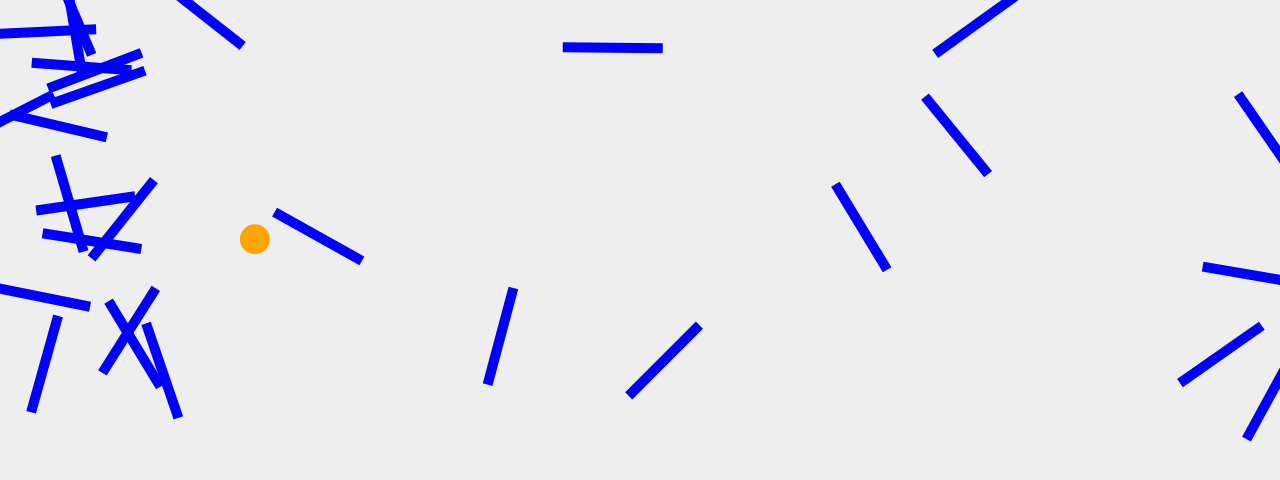
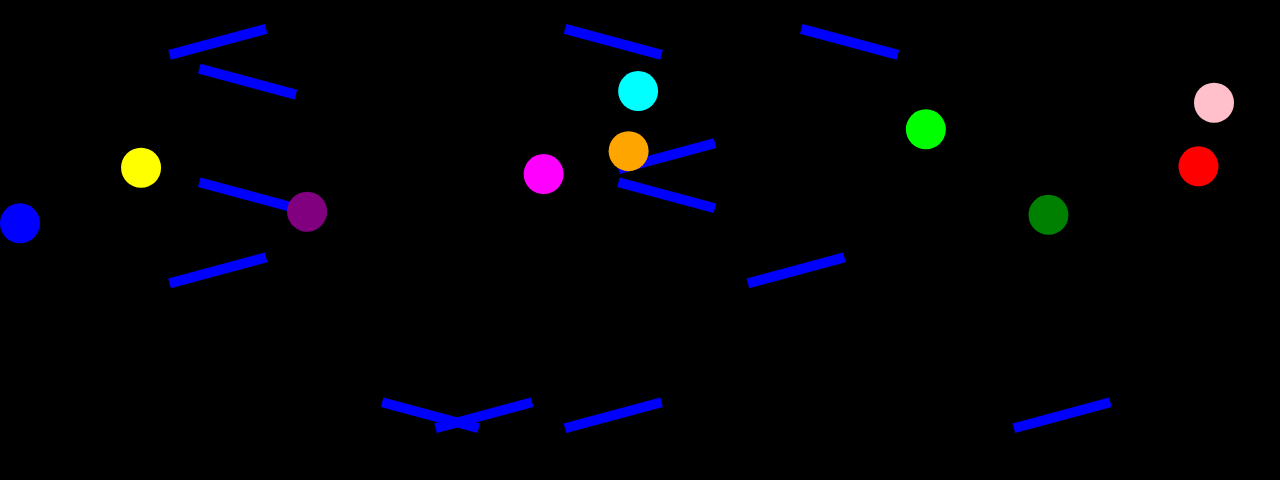
Before and after one commit to sharkbait1234/ball-elimination-game, a plain HTML site: page index.html in a window 1280 px wide. Shown: the top 480 px of the page. Drawn offline with Linux system fonts and the light colour scheme; grey boxes are pictures that could not be loaded.

Commit message:
Update index.html

```diff
--- a/index.html
+++ b/index.html
@@ -2,202 +2,197 @@
 <html lang="en">
 <head>
   <meta charset="UTF-8">
-  <title>Countryball Elimination Game</title>
+  <title>Ball Obstacle Game</title>
   <style>
-    body { margin: 0; overflow: hidden; }
-    canvas { display: block; background: #eee; }
-    .github-badge {
-      position: fixed;
-      bottom: 10px;
-      right: 10px;
+    body {
+      margin: 0;
+      background-color: black;
+      overflow: hidden;
+    }
+    canvas {
+      display: block;
     }
   </style>
 </head>
 <body>
 <canvas id="gameCanvas"></canvas>
-
-<a href="https://github.com/your-username/your-repo" class="github-badge">
-  <img src="https://img.shields.io/badge/GitHub-Repo-black?logo=github" alt="GitHub Repo">
-</a>
-
 <script>
 const canvas = document.getElementById('gameCanvas');
 const ctx = canvas.getContext('2d');
 canvas.width = window.innerWidth;
 canvas.height = window.innerHeight;
 
-const FRICTION = 0.4;
-const BOUNCINESS = 0.6;
-const GRAVITY = 0.5;
+const gravity = 0.3;
+const friction = 0.4;
+const bounciness = 0.6;
 
-const greenLineY = canvas.height - 50;
-let greenLineColor = "green";
-
-const colors = ["red", "blue", "green", "yellow", "purple", "orange", "pink", "brown", "cyan", "magenta"];
 const balls = [];
-const savedBalls = [];
+const ballColors = ['red', 'blue', 'green', 'yellow', 'purple', 'orange', 'pink', 'cyan', 'magenta', 'lime'];
 
 for (let i = 0; i < 10; i++) {
   balls.push({
     x: Math.random() * canvas.width,
-    y: Math.random() * 100,
-    vx: (Math.random() - 0.5) * 5,
+    y: Math.random() * canvas.height / 4,
+    radius: 20,
+    vx: 0,
     vy: 0,
-    radius: 15,
-    color: colors[i],
+    color: ballColors[i],
     saved: false
   });
 }
 
 const obstacles = [];
-for (let i = 0; i < 29; i++) {  // Now 29 obstacles
-  obstacles.push({
-    x: 100 + i * 120,
-    y: 200 + (i % 3) * 100,
-    width: 100,
-    height: 10,
-    angle: 0,
-    speedX: (Math.random() * 2 + 1) * (Math.random() < 0.5 ? 1 : -1),
-    speedY: (Math.random() * 2 + 1) * (Math.random() < 0.5 ? 1 : -1),
-    rotationSpeed: Math.random() * 2
+const rows = 5;
+const cols = 6;
+const spacingX = canvas.width / (cols + 1);
+const spacingY = canvas.height / (rows + 2);
+
+for (let row = 0; row < rows; row++) {
+  for (let col = 0; col < cols; col++) {
+    obstacles.push({
+      x: spacingX * (col + 1),
+      y: spacingY * (row + 1),
+      width: 100,
+      height: 10,
+      angle: 0,
+      speedX: 1 * (Math.random() < 0.5 ? 1 : -1),
+      speedY: 1 * (Math.random() < 0.5 ? 1 : -1),
+      rotationSpeed: 0.02 * (Math.random() < 0.5 ? 1 : -1)
+    });
+  }
+}
+
+let greenLine = {
+  x: 0,
+  y: canvas.height - 50,
+  width: canvas.width,
+  height: 10,
+  color: 'green'
+};
+
+function drawObstacles() {
+  ctx.fillStyle = 'blue';
+  obstacles.forEach(ob => {
+    ctx.save();
+    ctx.translate(ob.x, ob.y);
+    ctx.rotate(ob.angle);
+    ctx.fillRect(-ob.width / 2, -ob.height / 2, ob.width, ob.height);
+    ctx.restore();
   });
 }
 
-let transitionX = 0;
-let transitioning = false;
+function updateObstacles() {
+  obstacles.forEach(ob => {
+    ob.x += ob.speedX;
+    ob.y += ob.speedY;
+    ob.angle += ob.rotationSpeed;
 
-function startTransition() {
-  transitioning = true;
+    if (ob.x < ob.width / 2 || ob.x > canvas.width - ob.width / 2) ob.speedX *= -1;
+    if (ob.y < ob.height / 2 || ob.y > canvas.height - ob.height / 2) ob.speedY *= -1;
+  });
 }
 
-function checkCollision(ball, obs) {
-  // AABB collision for simplicity
-  let cos = Math.cos(obs.angle);
-  let sin = Math.sin(obs.angle);
+function drawBalls() {
+  balls.forEach(ball => {
+    if (!ball.saved) {
+      ctx.beginPath();
+      ctx.arc(ball.x, ball.y, ball.radius, 0, Math.PI * 2);
+      ctx.fillStyle = ball.color;
+      ctx.fill();
+      ctx.closePath();
+    }
+  });
+}
 
-  // rotate ball position to obstacle's axis
-  let relX = ball.x - obs.x;
-  let relY = ball.y - obs.y;
+function updateBalls() {
+  balls.forEach(ball => {
+    if (ball.saved) return;
 
-  let rotatedX = relX * cos + relY * sin;
-  let rotatedY = relY * cos - relX * sin;
+    ball.vy += gravity;
 
-  let hw = obs.width / 2;
-  let hh = obs.height / 2;
+    ball.vx *= friction;
+    ball.vy *= friction;
 
-  if (rotatedX > -hw - ball.radius && rotatedX < hw + ball.radius &&
-      rotatedY > -hh - ball.radius && rotatedY < hh + ball.radius) {
+    ball.x += ball.vx;
+    ball.y += ball.vy;
 
-    // simple bounce effect
-    ball.vy *= -BOUNCINESS;
-    ball.vx *= FRICTION;
+    // Boundary collision
+    if (ball.x - ball.radius < 0 || ball.x + ball.radius > canvas.width) {
+      ball.vx = -ball.vx * bounciness;
+      ball.x = Math.max(ball.radius, Math.min(ball.x, canvas.width - ball.radius));
+    }
+    if (ball.y - ball.radius < 0) {
+      ball.vy = -ball.vy * bounciness;
+      ball.y = ball.radius;
+    }
 
-    // move ball up so it doesn’t stay stuck
-    ball.y -= 5;
+    // Obstacle collision
+    obstacles.forEach(ob => {
+      const dx = ball.x - ob.x;
+      const dy = ball.y - ob.y;
+      const distance = Math.sqrt(dx * dx + dy * dy);
+
+      if (Math.abs(dx) < ob.width / 2 + ball.radius && Math.abs(dy) < ob.height / 2 + ball.radius) {
+        ball.vx = -ball.vx * bounciness;
+        ball.vy = -ball.vy * bounciness;
+      }
+    });
+
+    // Green line detection
+    if (ball.y + ball.radius >= greenLine.y && !ball.saved) {
+      ball.saved = true;
+    }
+  });
+}
+
+function drawGreenLine() {
+  ctx.fillStyle = greenLine.color;
+  ctx.fillRect(greenLine.x, greenLine.y, greenLine.width, greenLine.height);
+}
+
+let losingBall = null;
+let losingBallTimer = 0;
+
+function checkLastBall() {
+  const remaining = balls.filter(b => !b.saved);
+  if (remaining.length === 1) {
+    greenLine.color = 'red';
+    losingBall = remaining[0];
+    losingBallTimer = 120;  // Show for 2 seconds (60 FPS)
+  } else if (remaining.length === 0) {
+    // Could trigger Fase 2 here
   }
 }
 
-function updatePhysics(ball) {
-  if (ball.saved) return;
-
-  ball.vy += GRAVITY;
-  ball.x += ball.vx;
-  ball.y += ball.vy;
-
-  // Check collision with obstacles
-  obstacles.forEach(obs => checkCollision(ball, obs));
-
-  // Check collision with green line
-  if (ball.y + ball.radius >= greenLineY) {
-    ball.y = greenLineY - ball.radius;
-    ball.vy *= -BOUNCINESS;
-    ball.vx *= FRICTION;
-
-    ball.saved = true;
-    savedBalls.push(ball);
-
-    if (savedBalls.length >= 9) {
-      greenLineColor = "red";
-      setTimeout(() => startTransition(), 2000);
-    }
+function drawLosingBall() {
+  if (losingBall && losingBallTimer > 0) {
+    ctx.beginPath();
+    ctx.arc(canvas.width / 2, canvas.height / 2, 80, 0, Math.PI * 2);
+    ctx.fillStyle = losingBall.color;
+    ctx.fill();
+    ctx.closePath();
+    losingBallTimer--;
   }
 }
 
-function updateObstacles() {
-  obstacles.forEach(obs => {
-    obs.x += Math.sin(Date.now() * 0.001 + obs.speedX) * obs.speedX;
-    obs.y += Math.cos(Date.now() * 0.001 + obs.speedY) * obs.speedY;
-    obs.angle += obs.rotationSpeed * 0.01;
+function animate() {
+  ctx.fillStyle = 'black';
+  ctx.fillRect(0, 0, canvas.width, canvas.height);
 
-    // Keep obstacles inside canvas
-    if (obs.x < 0) obs.x = canvas.width;
-    if (obs.x > canvas.width) obs.x = 0;
-    if (obs.y < 0) obs.y = canvas.height / 2;
-    if (obs.y > canvas.height / 2) obs.y = 0;
-  });
-}
+  updateObstacles();
+  updateBalls();
+  checkLastBall();
 
-function animate() {
-  ctx.clearRect(0, 0, canvas.width, canvas.height);
-
-  if (transitioning) {
-    transitionX -= 10;
-    if (transitionX <= -canvas.width) {
-      transitioning = false;
-      transitionX = 0;
-      alert('Next phase starts!');
-    }
-  }
-
-  ctx.save();
-  ctx.translate(transitionX, 0);
-
-  // Green/red line
-  ctx.fillStyle = greenLineColor;
-  ctx.fillRect(0, greenLineY, canvas.width, 5);
-
-  // Obstacles
-  updateObstacles();
-  obstacles.forEach(obs => {
-    ctx.save();
-    ctx.translate(obs.x, obs.y);
-    ctx.rotate(obs.angle);
-    ctx.fillStyle = "blue";
-    ctx.fillRect(-obs.width / 2, -obs.height / 2, obs.width, obs.height);
-    ctx.restore();
-  });
-
-  // Balls
-  balls.forEach(ball => {
-    updatePhysics(ball);
-
-    ctx.fillStyle = ball.color;
-    ctx.beginPath();
-    ctx.arc(ball.x, ball.y, ball.radius, 0, Math.PI * 2);
-    ctx.fill();
-  });
-
-  // Show losing ball
-  if (savedBalls.length === 9) {
-    let loser = balls.find(b => !b.saved);
-    if (loser) {
-      loser.radius = 50;
-      loser.x = canvas.width / 2;
-      loser.y = canvas.height / 2;
-
-      ctx.fillStyle = loser.color;
-      ctx.beginPath();
-      ctx.arc(loser.x, loser.y, loser.radius, 0, Math.PI * 2);
-      ctx.fill();
-    }
-  }
-
-  ctx.restore();
+  drawObstacles();
+  drawBalls();
+  drawGreenLine();
+  drawLosingBall();
 
   requestAnimationFrame(animate);
 }
 
 animate();
+
 </script>
 </body>
 </html>
```
